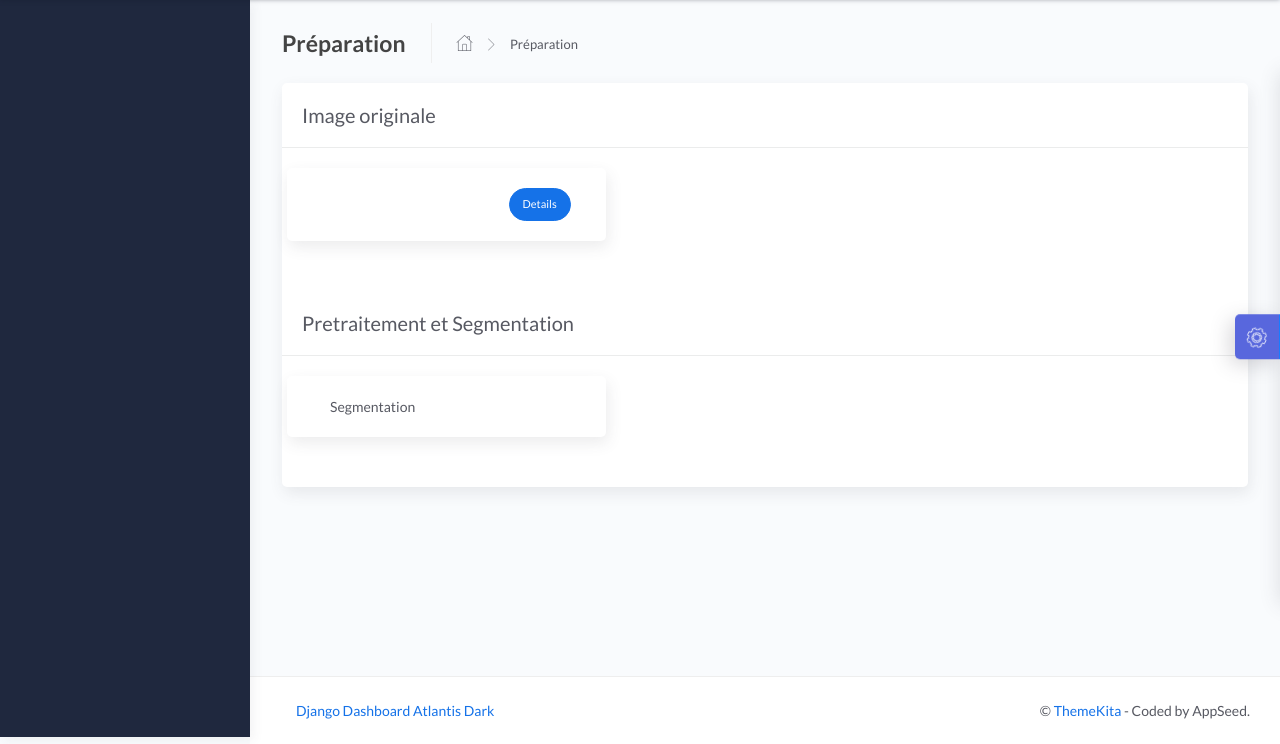
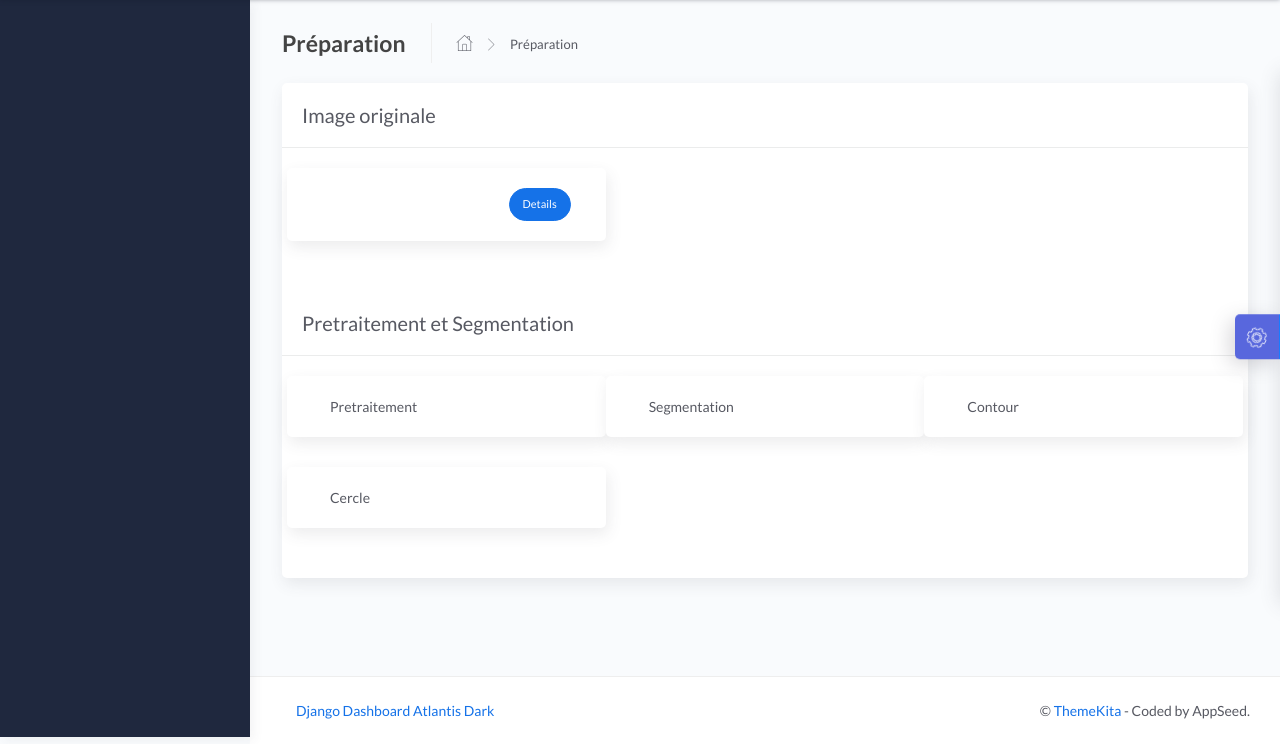
Before and after one commit to hakimhassani97/MelanomaDetectionApp, a Django app: template melanomaApp/templates/preparation.html in a window 1280 px wide. Shown: the part 63-807 px from the top of the page. Run offline with Django 3.2, Linux system fonts and the light colour scheme; the template is opened without the code that fills it, so the values that code supplies are empty; some libraries are stand-ins or nearby versions.

Commit message:
updated preparation

```diff
--- a/melanomaApp/templates/preparation.html
+++ b/melanomaApp/templates/preparation.html
@@ -51,10 +51,20 @@
                 </div>
                 <div class="card-body row">
                     <div class="card card-post card-round col-md-4 imgCard">
+                        <img class="card-img-top" src="{{details.preprocess.url}}">
+                        <div class="card-body">
+                            <div class="d-flex">
+                                <div class="info-post ml-2">
+                                    {% trans "Pretraitement" %}
+                                </div>
+                            </div>
+                        </div>
+                    </div>
+                    <div class="card card-post card-round col-md-4 imgCard">
                         <img class="card-img-top" src="{{details.extract.url}}">
                         <div class="card-body">
                             <div class="d-flex">
-                                <div class="info-post ml-2 text-center">
+                                <div class="info-post ml-2">
                                     {% trans "Segmentation" %}
                                 </div>
                                 {% comment %} <div class="ml-auto">
@@ -63,12 +73,32 @@
                             </div>
                         </div>
                     </div>
+                    <div class="card card-post card-round col-md-4 imgCard">
+                        <img class="card-img-top" src="{{details.contour.url}}">
+                        <div class="card-body">
+                            <div class="d-flex">
+                                <div class="info-post ml-2">
+                                    {% trans "Contour" %}
+                                </div>
+                            </div>
+                        </div>
+                    </div>
+                    <div class="card card-post card-round col-md-4 imgCard">
+                        <img class="card-img-top" src="{{details.circle.url}}">
+                        <div class="card-body">
+                            <div class="d-flex">
+                                <div class="info-post ml-2">
+                                    {% trans "Cercle" %}
+                                </div>
+                            </div>
+                        </div>
+                    </div>
                 </div>
                 <div id="zoomModal" class="modal fade" tabindex="-1" role="dialog">
                     <div class="modal-dialog modal-lg" role="document">
                         <div class="modal-content">
                             <div class="modal-header">
-                                <h5 class="modal-title">Modal title</h5>
+                                <h5 class="modal-title" style="font-size:20px;font-weight:bolder">Modal title</h5>
                                 <button type="button" class="close" data-dismiss="modal" aria-label="Close">
                                 <span aria-hidden="true">&times;</span>
                                 </button>
@@ -103,8 +133,8 @@
     });
     {% endif %}
     $('.imgCard').on('click',(e)=>{
-        var src = $(e.target).closest('.card-img-top').attr('src')
-        var title = $(e.target).closest('.card-body').find('.info-post').html()
+        var src = $(e.target).closest('.imgCard').find('img').attr('src')
+        var title = $(e.target).closest('.imgCard').find('.info-post').html()
         $('#zoomModal .modal-title').html(title)
         $('#imgModal').attr('src', src)
         $('#zoomModal').modal('show')
```
